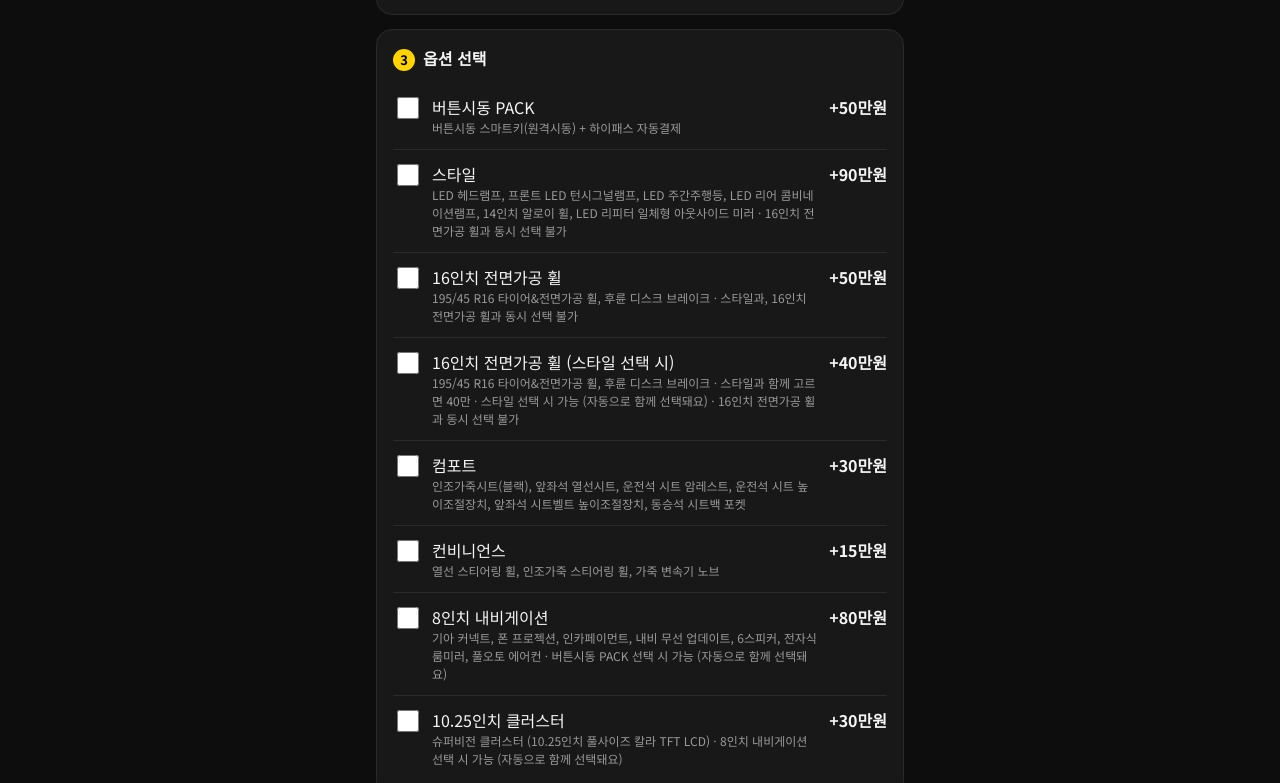
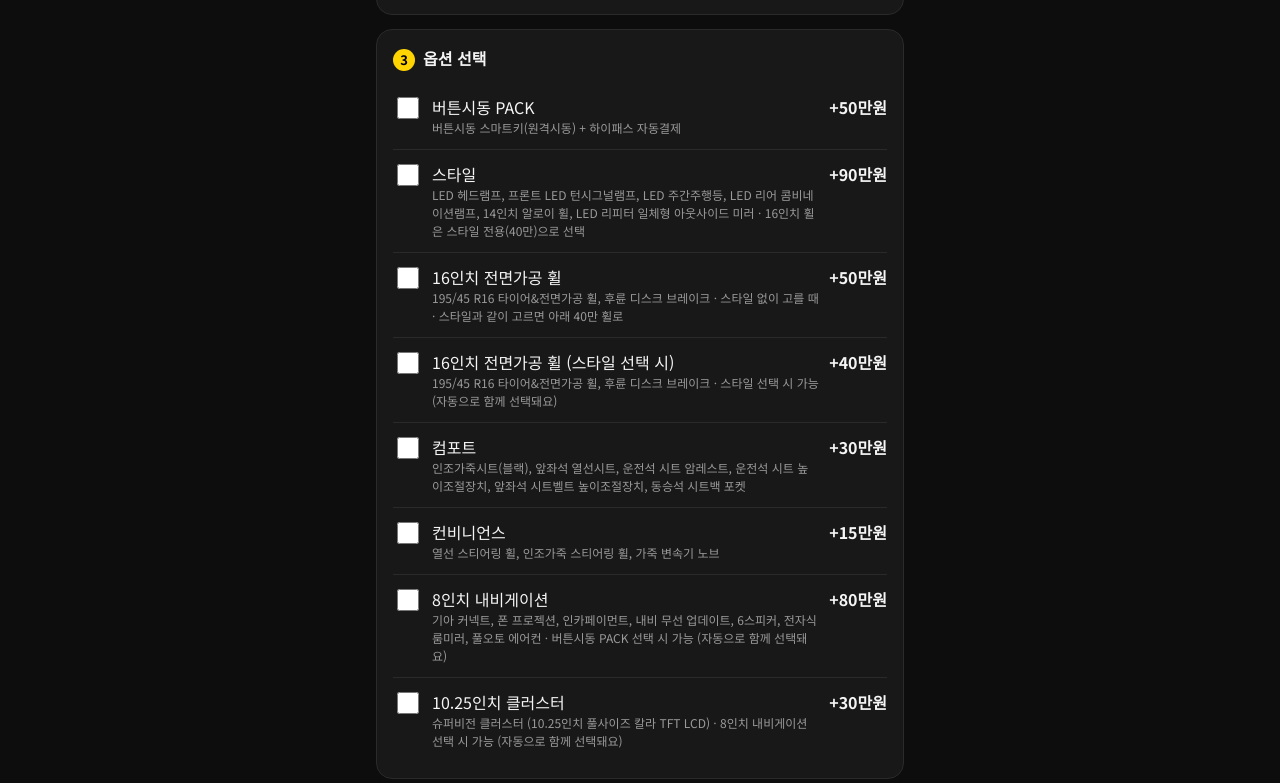
Before and after one commit to munsoo1102/tikitacar-quote, a plain HTML site: page index.html in a window 1280 px wide. Shown: the part 945-1728 px from the top of the page. Drawn offline with Linux system fonts and the light colour scheme.

Commit message:
16인치 휠·스타일 안내 문구 정리
Co-Authored-By: Claude Opus 5.5 <noreply@anthropic.com>

```diff
--- a/index.html
+++ b/index.html
@@ -174,9 +174,9 @@ const CARS = {
         highlights:['7에어백 (운전석 무릎 포함)','전방 충돌방지 보조 (차량/보행자/자전거)','8인치 디스플레이 오디오 (무선 폰프로젝션)','4단 자동변속기'],
         options:[
           { id:'btn', name:'버튼시동 PACK', price:50*M, desc:'버튼시동 스마트키(원격시동) + 하이패스 자동결제' },
-          { id:'style', name:'스타일', price:90*M, excludes:['wheel16'], desc:'LED 헤드램프, 프론트 LED 턴시그널램프, LED 주간주행등, LED 리어 콤비네이션램프, 14인치 알로이 휠, LED 리피터 일체형 아웃사이드 미러' },
-          { id:'wheel16', name:'16인치 전면가공 휠', price:50*M, excludes:['style','wheel16s'], desc:'195/45 R16 타이어&전면가공 휠, 후륜 디스크 브레이크' },
-          { id:'wheel16s', name:'16인치 전면가공 휠 (스타일 선택 시)', price:40*M, requires:['style'], desc:'195/45 R16 타이어&전면가공 휠, 후륜 디스크 브레이크 · 스타일과 함께 고르면 40만' },
+          { id:'style', name:'스타일', price:90*M, excludes:['wheel16'], note:'16인치 휠은 스타일 전용(40만)으로 선택', desc:'LED 헤드램프, 프론트 LED 턴시그널램프, LED 주간주행등, LED 리어 콤비네이션램프, 14인치 알로이 휠, LED 리피터 일체형 아웃사이드 미러' },
+          { id:'wheel16', name:'16인치 전면가공 휠', price:50*M, excludes:['style','wheel16s'], note:'스타일 없이 고를 때 · 스타일과 같이 고르면 아래 40만 휠로', desc:'195/45 R16 타이어&전면가공 휠, 후륜 디스크 브레이크' },
+          { id:'wheel16s', name:'16인치 전면가공 휠 (스타일 선택 시)', price:40*M, requires:['style'], note:'', desc:'195/45 R16 타이어&전면가공 휠, 후륜 디스크 브레이크' },
           { id:'comfort', name:'컴포트', price:30*M, desc:'인조가죽시트(블랙), 앞좌석 열선시트, 운전석 시트 암레스트, 운전석 시트 높이조절장치, 앞좌석 시트벨트 높이조절장치, 동승석 시트백 포켓' },
           { id:'conv', name:'컨비니언스', price:15*M, desc:'열선 스티어링 휠, 인조가죽 스티어링 휠, 가죽 변속기 노브' },
           { id:'nav', name:'8인치 내비게이션', price:80*M, requires:['btn'], desc:'기아 커넥트, 폰 프로젝션, 인카페이먼트, 내비 무선 업데이트, 6스피커, 전자식 룸미러, 풀오토 에어컨' },
@@ -310,7 +310,7 @@ function renderOpts(){
   $('opts').innerHTML = t.options.map(o=>{
     const req = (o.requires||[]).map(id=>optById(id).name);
     const exc = trim().options.filter(x=>conflicts(o,x)).map(x=>x.name.replace(/ \(.*\)$/,''));
-    const hint = [o.desc, req.length ? `${req.join(', ')} 선택 시 가능 (자동으로 함께 선택돼요)` : '', exc.length ? `${[...new Set(exc)].map(n=>n+(jong(n)?'과':'와')).join(', ')} 동시 선택 불가` : ''].filter(Boolean).join(' · ');
+    const hint = [o.desc, req.length ? `${req.join(', ')} 선택 시 가능 (자동으로 함께 선택돼요)` : '', ('note' in o) ? o.note : (exc.length ? `${[...new Set(exc)].map(n=>n+(jong(n)?'과':'와')).join(', ')} 동시 선택 불가` : '')].filter(Boolean).join(' · ');
     return `<label class="chk"><input type="checkbox" data-opt="${esc(o.id)}" ${S.opts.has(o.id)?'checked':''}>
       <span class="nm">${esc(o.name)}${hint?`<small>${esc(hint)}</small>`:''}</span>
       <span class="p">+${shortMan(o.price)}원</span></label>`;
```
